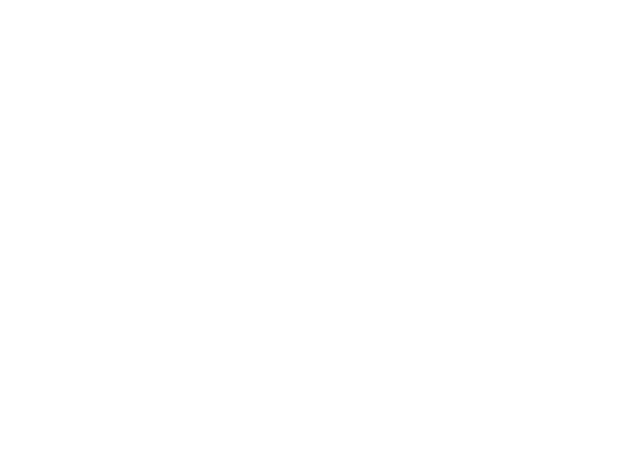
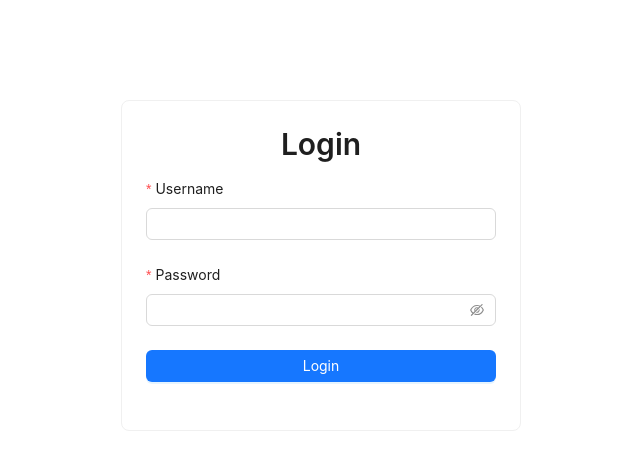
Before and after one commit to alfandash/simple-talent-list, a Next.js app: page / in a window 1280 px wide. Before the commit this address had no page. Shown: the top 470 px of the page, without its empty margins (319-959 px from the left). Built offline with nearby package versions, Linux system fonts and the light colour scheme.

Commit message:
add simple login page

```diff
--- a/package.json
+++ b/package.json
@@ -13,6 +13,7 @@
     "@faker-js/faker": "^9.4.0",
     "@types/react-highlight-words": "^0.20.0",
     "antd": "^5.23.4",
+    "js-cookie": "^3.0.5",
     "next": "15.1.6",
     "react": "^19.0.0",
     "react-dom": "^19.0.0",
--- a/src/app/layout.tsx
+++ b/src/app/layout.tsx
@@ -10,6 +10,7 @@
   FileTextOutlined,
 } from "@ant-design/icons";
 import { useRouter } from "next/navigation";
+import Cookies from "js-cookie";
 const { Header, Sider, Content } = Layout;
 
 export default function RootLayout({
@@ -19,9 +20,22 @@
 }) {
   const [collapsed, setCollapsed] = useState(false);
   const router = useRouter();
+
+  const handleLogout = () => {
+    Cookies.remove("auth", { path: "/" });
+    window.location.href = "/";
+  };
+
+  // Check if we're on the login page
+  const isLoginPage =
+    typeof window !== "undefined" && window.location.pathname === "/";
+
   return (
     <html lang="en">
       <body>
+        {isLoginPage ? (
+          children
+        ) : (
           <Layout style={{ minHeight: "100vh" }}>
             <Sider collapsible collapsed={collapsed} onCollapse={setCollapsed}>
               <div
@@ -63,13 +77,19 @@
                   background: "#fff",
                   display: "flex",
                   alignItems: "center",
+                  justifyContent: "space-between",
                 }}
               >
                 <Button
                   type="text"
-                icon={collapsed ? <MenuUnfoldOutlined /> : <MenuFoldOutlined />}
+                  icon={
+                    collapsed ? <MenuUnfoldOutlined /> : <MenuFoldOutlined />
+                  }
                   onClick={() => setCollapsed(!collapsed)}
                 />
+                <Button type="primary" onClick={handleLogout}>
+                  Logout
+                </Button>
               </Header>
               <Content
                 style={{
@@ -83,6 +103,7 @@
               </Content>
             </Layout>
           </Layout>
+        )}
       </body>
     </html>
   );
--- a/src/app/page.tsx
+++ b/src/app/page.tsx
@@ -1,5 +1,52 @@
-import { redirect } from "next/navigation";
+"use client";
 
-export default function Home() {
-  redirect("/list");
+import { useState } from "react";
+import Cookies from "js-cookie";
+import { Form, Input, Button, Typography, Card } from "antd";
+
+const { Title } = Typography;
+
+export default function LoginPage() {
+  const [error, setError] = useState("");
+
+  const handleLogin = async (values: {
+    username: string;
+    password: string;
+  }) => {
+    const { username, password } = values;
+    if (username === "admin" && password === "password") {
+      await Cookies.set("auth", "true", { expires: 1 });
+      window.location.href = "/list";
+    } else {
+      setError("Invalid username or password");
+    }
+  };
+
+  return (
+    <Card style={{ maxWidth: 400, margin: "100px auto", textAlign: "center" }}>
+      <Title level={2}>Login</Title>
+      <Form onFinish={handleLogin} layout="vertical">
+        <Form.Item
+          label="Username"
+          name="username"
+          rules={[{ required: true, message: "Please enter your username" }]}
+        >
+          <Input />
+        </Form.Item>
+        <Form.Item
+          label="Password"
+          name="password"
+          rules={[{ required: true, message: "Please enter your password" }]}
+        >
+          <Input.Password />
+        </Form.Item>
+        <Form.Item>
+          <Button type="primary" htmlType="submit" block>
+            Login
+          </Button>
+        </Form.Item>
+      </Form>
+      {error && <Typography.Text type="danger">{error}</Typography.Text>}
+    </Card>
+  );
 }
```
Also changed, not shown: src/middleware.ts (added, +37 -0 lines), 1 other file (tests, documents, lock files or other folders). Lines whose indentation alone changed are shown as unchanged.
